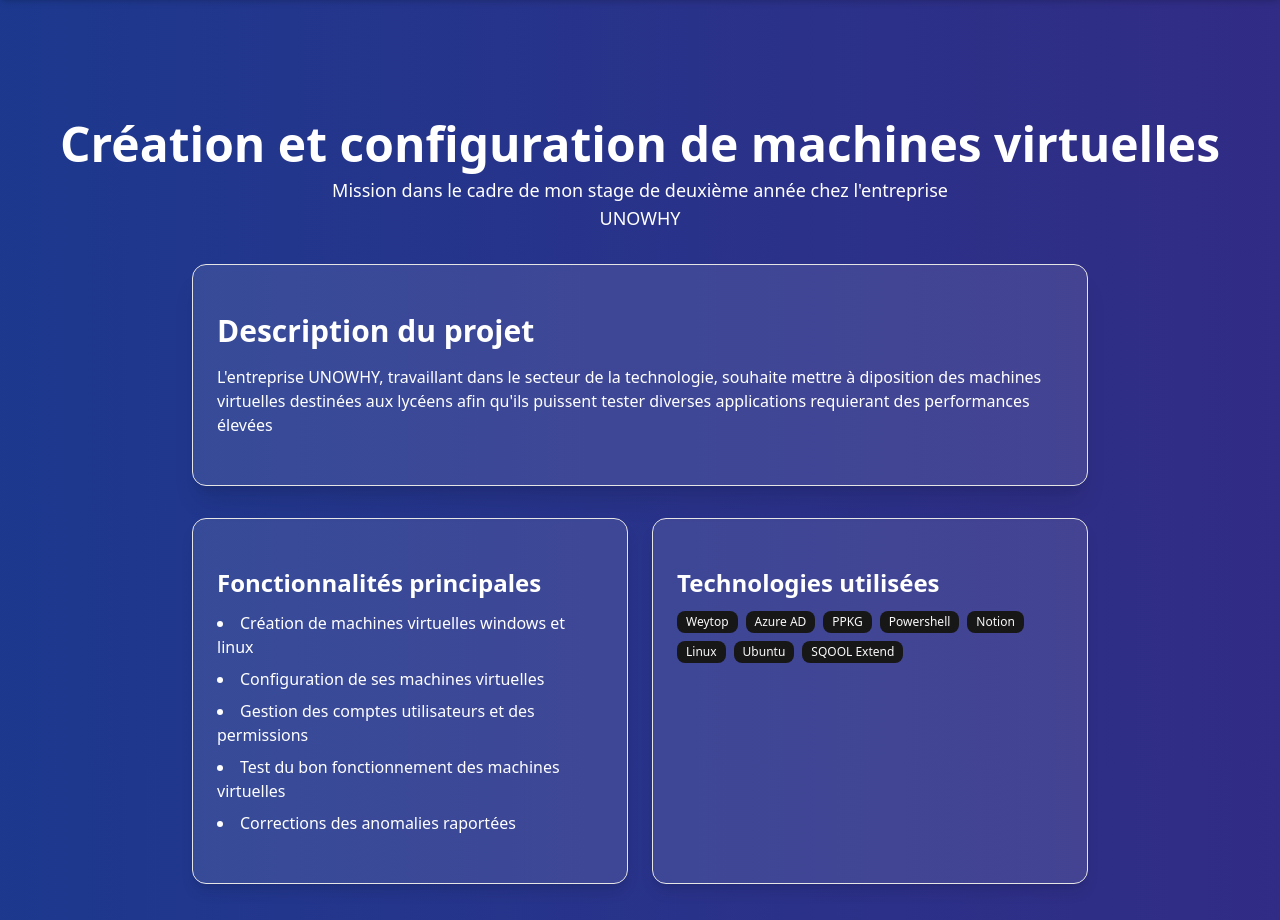
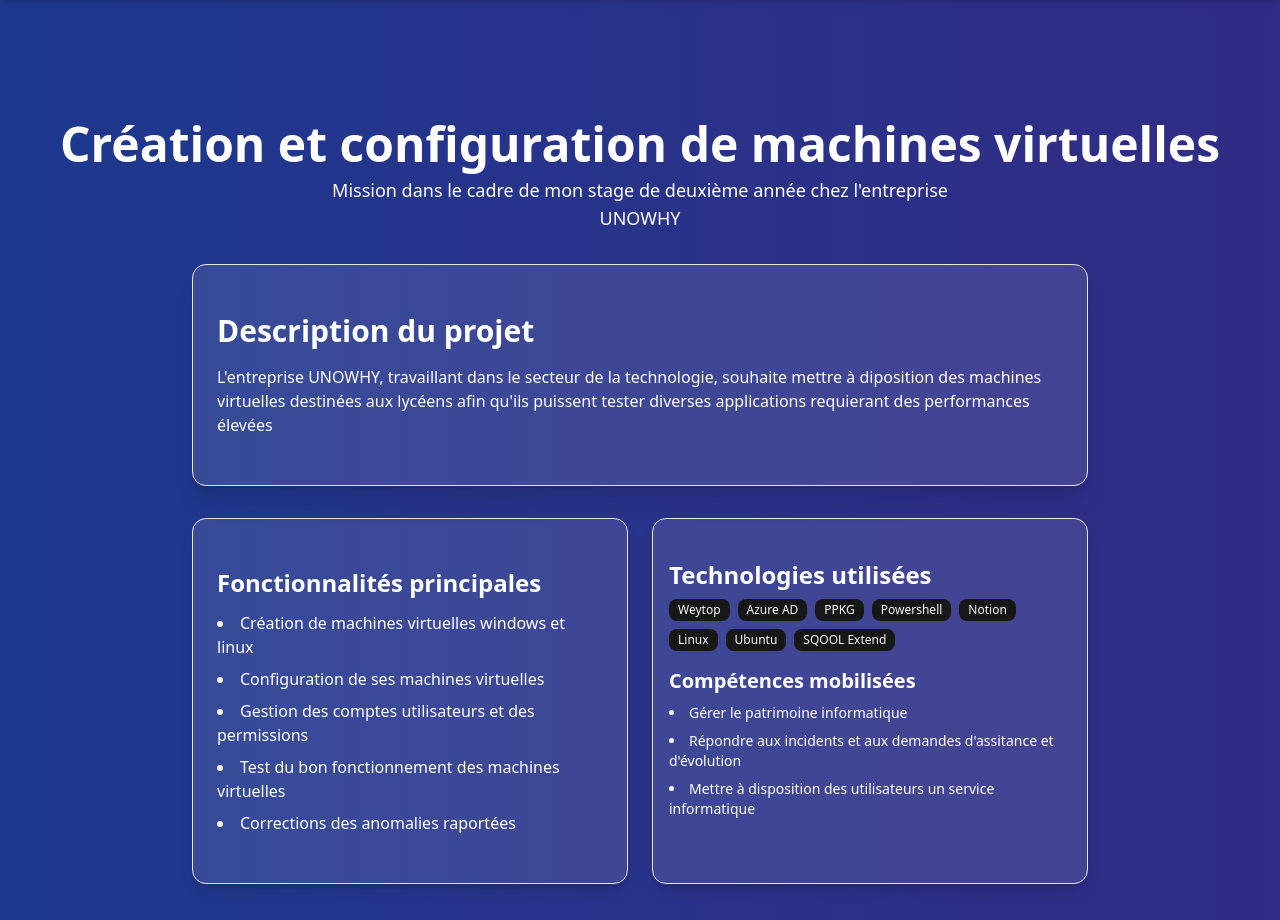
Before and after one commit to Lm9270/portfolio, a Next.js app: page /Unowhy in a window 1280 px wide. Shown: the top 920 px of the page. Built offline with nearby package versions, Linux system fonts and the light colour scheme.

Commit message:
Correction de bug 7

```diff
--- a/src/app/Gsb/page.tsx
+++ b/src/app/Gsb/page.tsx
@@ -20,7 +20,8 @@
           <CardContent className="p-6">
             <h2 className="text-white text-3xl font-semibold mb-4">Description du projet</h2>
             <p className='text-white'>
-              Une entreprise fictive du nom de l&apos;ami des animaux souhaite développer sa présence en ligne via la création d'un site web vitrine permettant d&apos;afficher ses prestations et leur prix, d&apos;obtenir plus d&apos;informations sur l&apos;entreprise et enfin de prendre contact pour un rendez-vous
+              Le projet GSB - AppliFrais a consisté au développement d&apos;une application web destinée au laboratoire Galaxy Swiss Bourdin afin de faciliter la gestion des fiches de frais des visiteurs médicaux travaillant au sein de l&apos;entreprise.
+              Cette application, développée en PHP selon le modèle MVC (Modèle Vue Contrôlleur) doit permettre, entre autres, la saisie et la consultation des fiches de frais des visiteurs et le contrôle et la validation de ces fiches par les comptables.
             </p>
           </CardContent>
         </Card>
@@ -82,7 +83,7 @@
             />
             <h4 className="text-xl font-semibold mb-2">Gantt Project</h4>
             <p className="text-sm text-center">
-              Utilisé pour la gestion du planning du projet avec des diagrammes de Gantt afin de visualiser l’avancement et les jalons clés.
+              Utilisé pour la gestion du planning du projet avec des diagrammes de Gantt afin de visualiser l&apos;avancement et les jalons clés.
             </p>
           </Card>
 
@@ -112,7 +113,7 @@
             />
             <h4 className="text-xl font-semibold mb-2">OpenClassrooms</h4>
             <p className="text-sm text-center">
-              Plateforme utilisée pour l’autoformation, permettant d’acquérir des compétences complémentaires tout au long du projet.
+              Plateforme utilisée pour l&apos;autoformation, permettant d&apos;acquérir des compétences complémentaires tout au long du projet.
             </p>
           </Card>
         </div>
--- a/src/app/Icgo/page.tsx
+++ b/src/app/Icgo/page.tsx
@@ -17,7 +17,7 @@
           <CardContent className="p-6">
             <h2 className="text-white text-3xl font-semibold mb-4">Description du projet</h2>
             <p className='text-white'>
-              L&apos;ICGO (Institut Claude Gaston Octave) dispose d'une application bureau C# afin de gérer leurs formations, stagiaires et formateurs. Cependant, cette application ayant été jugée incomplète, a dû être amélioré et avec de nouvelles fonctionnalités permettant la gestion des agences, modules,
+              L&apos;ICGO (Institut Claude Gaston Octave) dispose d&apos;une application bureau C# afin de gérer leurs formations, stagiaires et formateurs. Cependant, cette application ayant été jugée incomplète, a dû être amélioré et avec de nouvelles fonctionnalités permettant la gestion des agences, modules,
             </p>
           </CardContent>
         </Card>
@@ -37,15 +37,25 @@
           </CardContent>
         </Card>
 
-        <Card className="bg-white/10 shadow-lg text-white">
-          <CardContent className="p-6">
-            <h3 className="text-2xl font-semibold mb-3">Technologies utilisées</h3>
-            <div className="flex flex-wrap gap-2">
-              <Badge>C#</Badge>
-              <Badge>.NET Framework</Badge>
-              <Badge>SQL</Badge>
-              <Badge>PhpMyAdmin</Badge>
-              <Badge>Visual Studio 2022</Badge>
+        <Card className="bg-white/10 shadow-lg text-white flex flex-col justify-between">
+          <CardContent className="p-4 flex-1">
+            <div>
+              <h3 className="text-2xl font-semibold mb-2">Technologies utilisées</h3>
+              <div className="flex flex-wrap gap-2 text-sm mb-4">
+                <Badge>C#</Badge>
+                <Badge>.NET Framework</Badge>
+                <Badge>SQL</Badge>
+                <Badge>PhpMyAdmin</Badge>
+                <Badge>Visual Studio 2022</Badge>
+              </div>
+            </div>
+            <div>
+              <h3 className="text-xl font-semibold mb-2 mt-4">Compétences mobilisées</h3>
+              <ul className="list-disc list-inside space-y-2 text-sm">
+                <li>Répondre aux incidents et aux demandes d&apos;assistance et d&apos;évolution</li>
+                <li>Travailler en mode projet</li>
+                <li>Mettre à disposition des utilisateurs un service informatique</li>
+              </ul>
             </div>
           </CardContent>
         </Card>
--- a/src/app/Unowhy/page.tsx
+++ b/src/app/Unowhy/page.tsx
@@ -9,7 +9,7 @@
     <div className="min-h-screen bg-gradient-to-r from-blue-900 to-indigo-900 text-white p-8 space-y-8 pt-30">
       <div className="text-center space-y-2">
         <h1 className="text-5xl font-bold">Création et configuration de machines virtuelles</h1>
-        <p className="text-lg max-w-2xl mx-auto">Mission dans le cadre de mon stage de deuxième année chez l'entreprise UNOWHY</p>
+        <p className="text-lg max-w-2xl mx-auto">Mission dans le cadre de mon stage de deuxième année chez l&apos;entreprise UNOWHY</p>
       </div>
 
       <section className="max-w-4xl mx-auto">
@@ -17,7 +17,7 @@
           <CardContent className="p-6">
             <h2 className="text-white text-3xl font-semibold mb-4">Description du projet</h2>
             <p className='text-white'>
-              L&apos;entreprise UNOWHY, travaillant dans le secteur de la technologie, souhaite mettre à diposition des machines virtuelles destinées aux lycéens afin qu'ils puissent tester diverses applications requierant des performances élevées
+              L&apos;entreprise UNOWHY, travaillant dans le secteur de la technologie, souhaite mettre à diposition des machines virtuelles destinées aux lycéens afin qu&apos;ils puissent tester diverses applications requierant des performances élevées
             </p>
           </CardContent>
         </Card>
@@ -37,10 +37,11 @@
           </CardContent>
         </Card>
 
-        <Card className="bg-white/10 shadow-lg text-white">
-          <CardContent className="p-6">
-            <h3 className="text-2xl font-semibold mb-3">Technologies utilisées</h3>
-            <div className="flex flex-wrap gap-2">
+        <Card className="bg-white/10 shadow-lg text-white flex flex-col justify-between">
+          <CardContent className="p-4 flex-1">
+            <div>
+              <h3 className="text-2xl font-semibold mb-2">Technologies utilisées</h3>
+              <div className="flex flex-wrap gap-2 text-sm mb-4">
                 <Badge>Weytop</Badge>
                 <Badge>Azure AD</Badge>
                 <Badge>PPKG</Badge>
@@ -49,6 +50,15 @@
                 <Badge>Linux</Badge>
                 <Badge>Ubuntu</Badge>
                 <Badge>SQOOL Extend</Badge>
+              </div>
+            </div>
+            <div>
+              <h3 className="text-xl font-semibold mb-2 mt-4">Compétences mobilisées</h3>
+              <ul className="list-disc list-inside space-y-2 text-sm">
+                <li>Gérer le patrimoine informatique</li>
+                <li>Répondre aux incidents et aux demandes d'assitance et d&apos;évolution</li>
+                <li>Mettre à disposition des utilisateurs un service informatique</li>
+              </ul>
             </div>
           </CardContent>
         </Card>
```
Lines whose indentation alone changed are shown as unchanged.
